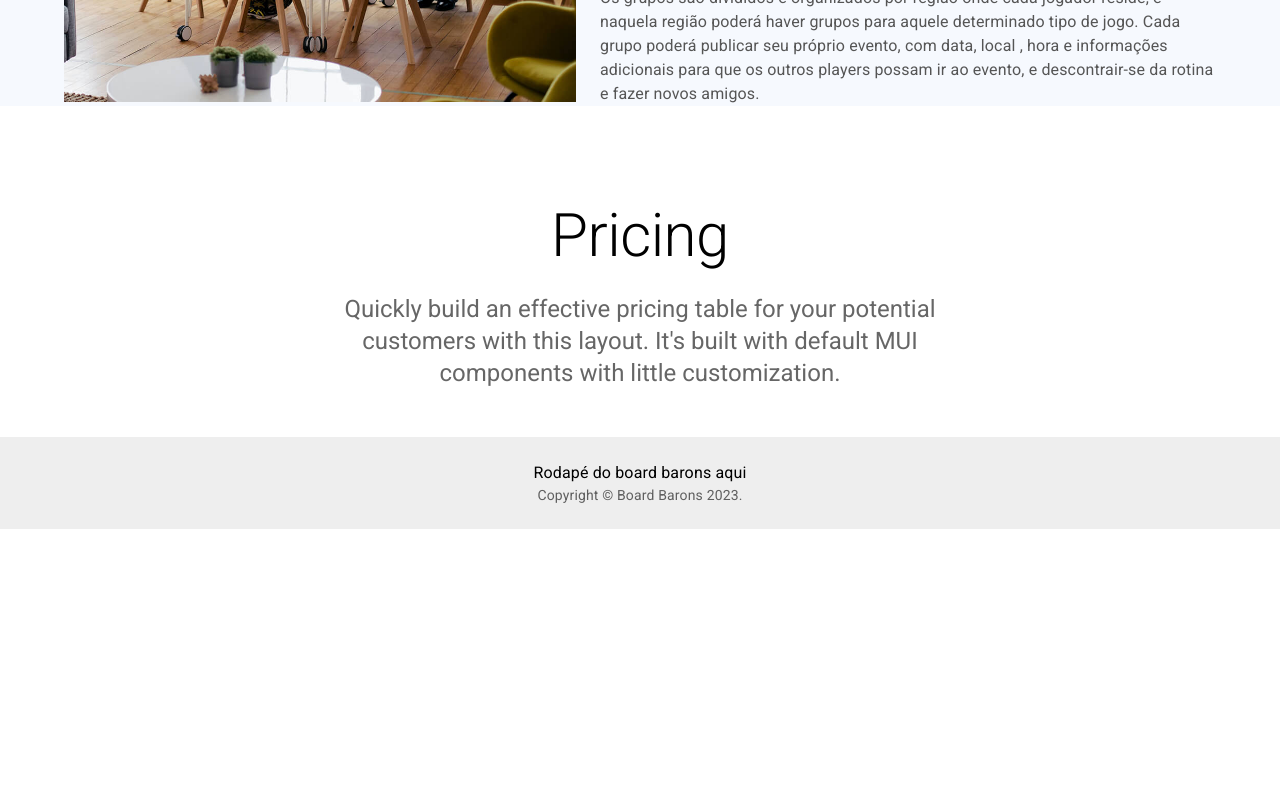
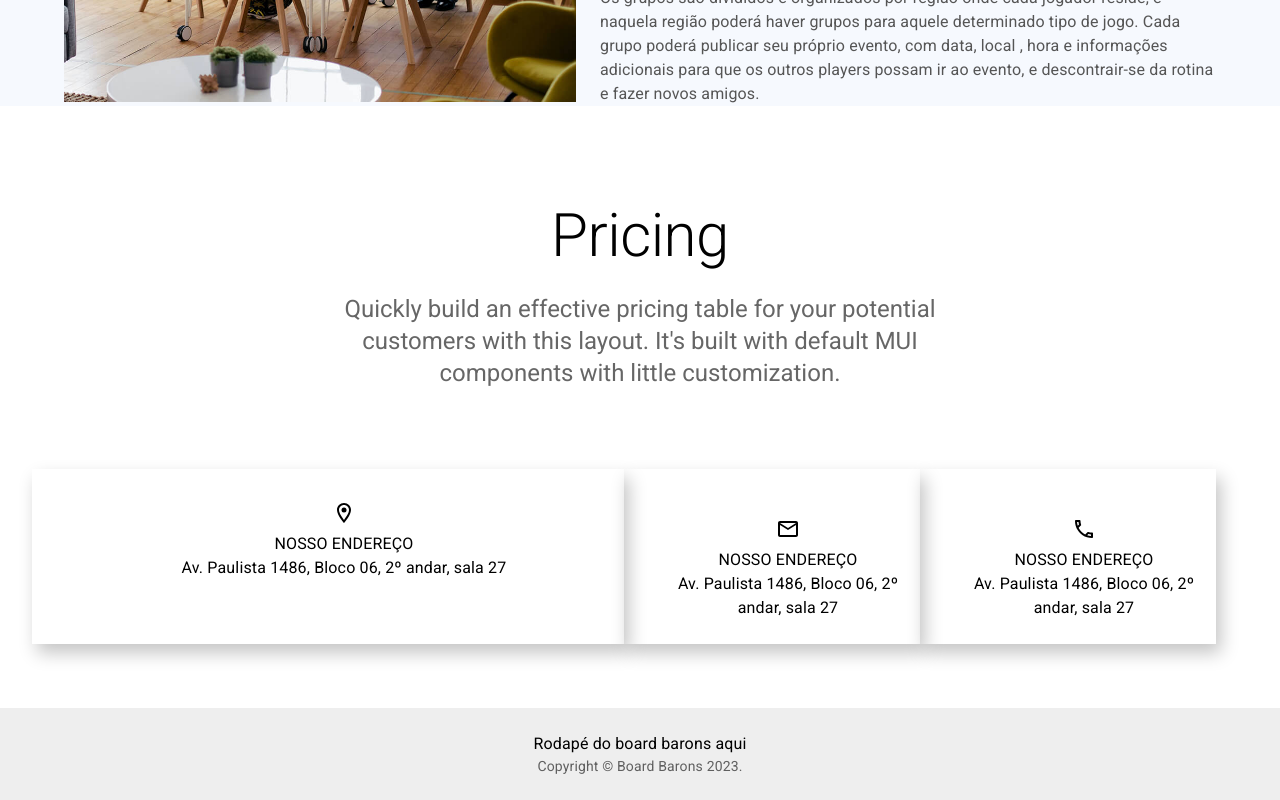
Before and after one commit to Stefanpicciani/BoardBarons, a React (Create React App) app in the folder Front-End/board-barons/: page / in a window 1280 px wide. Shown: the part 1504-2304 px from the top of the page. Before the commit the page ends 2033 px from the top, so only its background shows below. Built offline with nearby package versions, Linux system fonts and the light colour scheme.

Commit message:
Sessão contact

```diff
--- /dev/null
+++ b/Front-End/board-barons/src/components/contact/Contact.module.css
@@ -0,0 +1,4 @@
+
+.card {
+    box-shadow: 5px 9px 17px #0000003b;
+}
--- /dev/null
+++ b/Front-End/board-barons/src/components/contact/Contact.tsx
@@ -0,0 +1,66 @@
+import { Box, Card, CardContent, Container, Grid, Typography } from "@mui/material";
+import LocationOnOutlinedIcon from '@mui/icons-material/LocationOnOutlined';
+import MailOutlineIcon from '@mui/icons-material/MailOutline';
+import CallOutlinedIcon from '@mui/icons-material/CallOutlined';
+import style from './Contact.module.css';
+
+const cards = [1, 2, 3, 4, 5, 6, 7, 8, 9];
+
+const Contact = () => {
+
+
+    return(
+        <Container sx={{ py: 8 }} maxWidth="lg">
+            <Grid container spacing={4}>
+                <Grid item xs={12} sm={6} md={6}
+                    className={style.card}
+                >
+                    <Box
+                     sx={{ height: '100%', display: "flex", flexDirection: 'column'}}
+                    >
+                        <Box sx={{ flexGrow: 1, backgroundColor: 'none'}}
+                        >
+                            <Typography textAlign={"center"}>
+                                <LocationOnOutlinedIcon/>
+                            </Typography>
+                            <Typography component="h5" >NOSSO ENDEREÇO</Typography>
+                            <Typography>Av. Paulista 1486, Bloco 06, 2º andar, sala 27</Typography>
+                        </Box>
+                    </Box>
+                </Grid>
+                <Grid item xs={12} sm={5} md={3}
+                    className={style.card}
+                >
+                    <Box
+                     sx={{ height: '100%', display: "flex", flexDirection: 'column'}}
+                    >
+                        <CardContent sx={{ flexGrow: 1, backgroundColor: "inherit"}}>
+                            <Typography textAlign={"center"}>
+                                <MailOutlineIcon/>
+                            </Typography>
+                            <Typography component="h5" >NOSSO ENDEREÇO</Typography>
+                            <Typography>Av. Paulista 1486, Bloco 06, 2º andar, sala 27</Typography>
+                        </CardContent>
+                    </Box>
+                </Grid>
+                <Grid item xs={12} sm={6} md={3}
+                 className={style.card}
+                >
+                    <Box
+                     sx={{ height: '100%', display: "flex", flexDirection: 'column'}}
+                    >
+                        <CardContent sx={{ flexGrow: 1, backgroundColor: "#ffffff"}}>
+                            <Typography textAlign={"center"}>
+                                <CallOutlinedIcon/>
+                            </Typography>
+                            <Typography component="h5" >NOSSO ENDEREÇO</Typography>
+                            <Typography>Av. Paulista 1486, Bloco 06, 2º andar, sala 27</Typography>
+                        </CardContent>
+                    </Box>
+                </Grid>
+            </Grid>
+        </Container>
+    );
+}
+
+export default Contact;
--- a/Front-End/board-barons/src/pages/home/Home.tsx
+++ b/Front-End/board-barons/src/pages/home/Home.tsx
@@ -27,6 +27,7 @@ import StarIcon from '@mui/icons-material/StarBorder';
 import GlobalStyles from '@mui/material/GlobalStyles';
 import Hero from '../../components/hero/Hero';
 import About from '../../components/about/About';
+import Contact from '../../components/contact/Contact';
 
 
 
@@ -52,7 +53,6 @@ export default function Home() {
                     align="center"
                     color=""
                     gutterBottom
-                    // id="about"
                     >
                     Pricing
                     </Typography>
@@ -61,7 +61,8 @@ export default function Home() {
                     this layout. It&apos;s built with default MUI components with little
                     customization.
                     </Typography>
-                </Container>
+      </Container>
+      <Contact/>
     </TemplateDefault>
   );
 }
```
